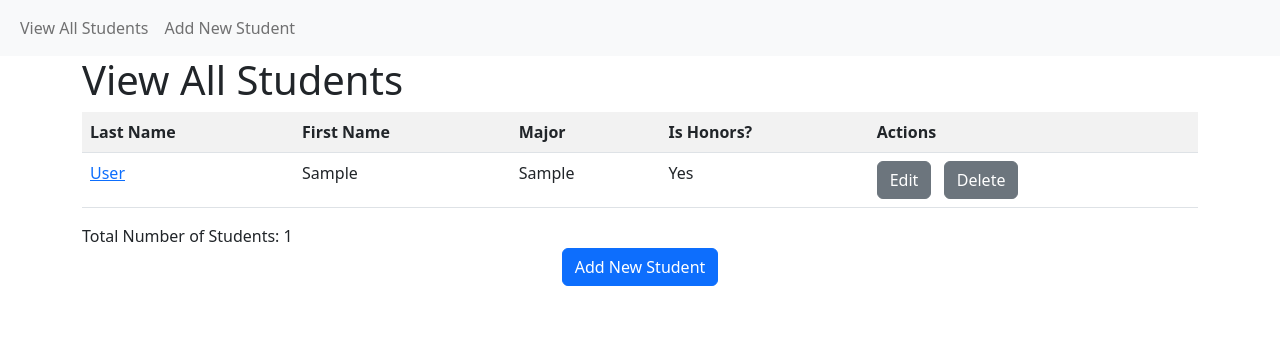
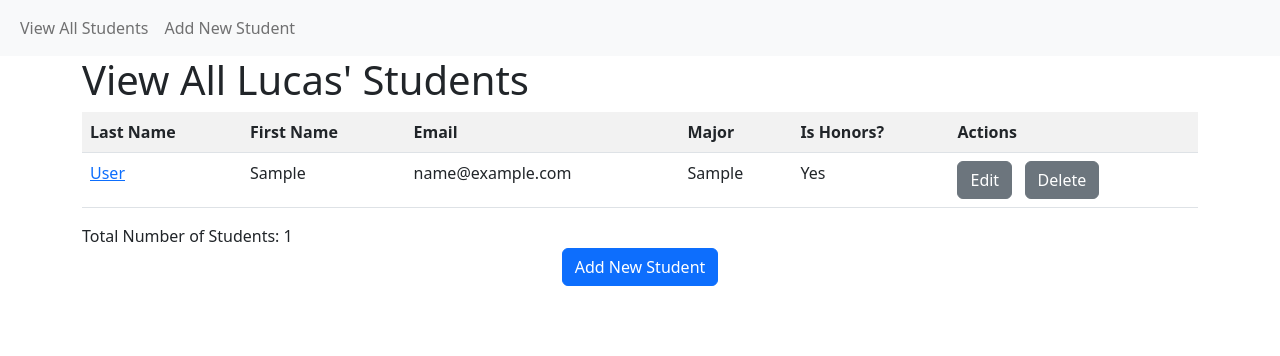
Before and after one commit to lucasglezrey120/helloWorld1-24, a Flask app: page /student/view in a window 1280 px wide. Shown: the top 356 px of the page. Run offline with Flask 3, Linux system fonts and the light colour scheme; tables that the repository leaves empty hold one stand-in row (values such as "Sample post").

Commit message:
#7.3 Added a visual email column and populated it with the database new emails

```diff
--- a/templates/student_view_all.html
+++ b/templates/student_view_all.html
@@ -5,7 +5,7 @@
 {% endblock %}
 
 {% block page_head %}
-    View All Students
+    View All Lucas' Students
 {% endblock %}
 
 {% block page_content %}
@@ -27,6 +27,7 @@
         <tr>
             <th>Last Name</th>
 			<th>First Name</th>
+            <th>Email</th>
             <th>Major</th>
             <th>Is Honors?</th>
             <th>Actions</th>
@@ -38,6 +39,7 @@
         <!-- retrieve the student's ID for the link which dynamically changes -->
             <td><a href="{{ url_for('student_view', student_id=each_student['student_id']) }}">{{ each_student['last_name'] }}</a></td>
             <td>{{ each_student['first_name'] }}</td>
+            <td>{{ each_student['email'] }}</td>
             <td>{{ each_major['major'] }}</td>
             <td>{{ 'Yes' if each_student['is_honors'] == 1 else 'No' }}</td>
             <td>
```
